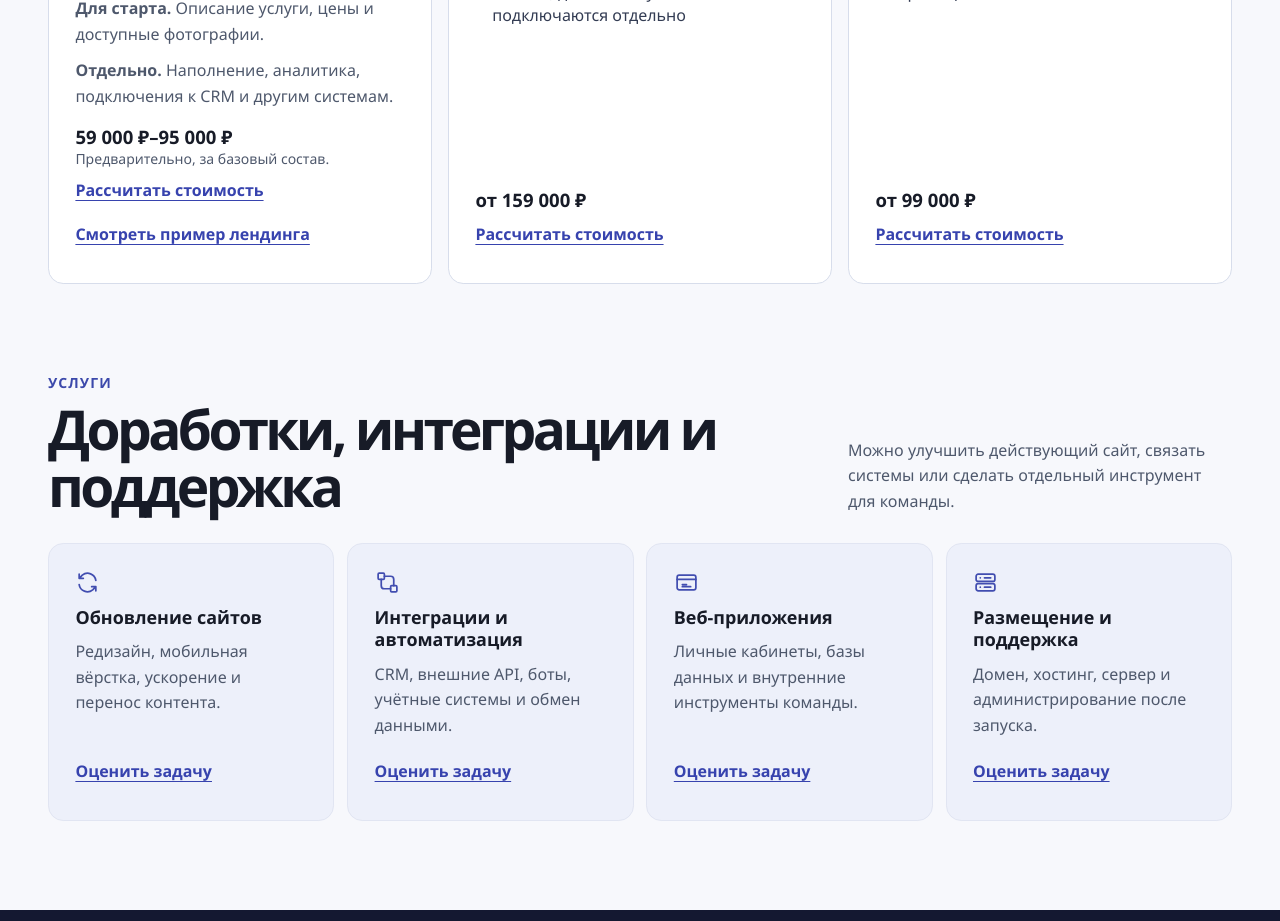
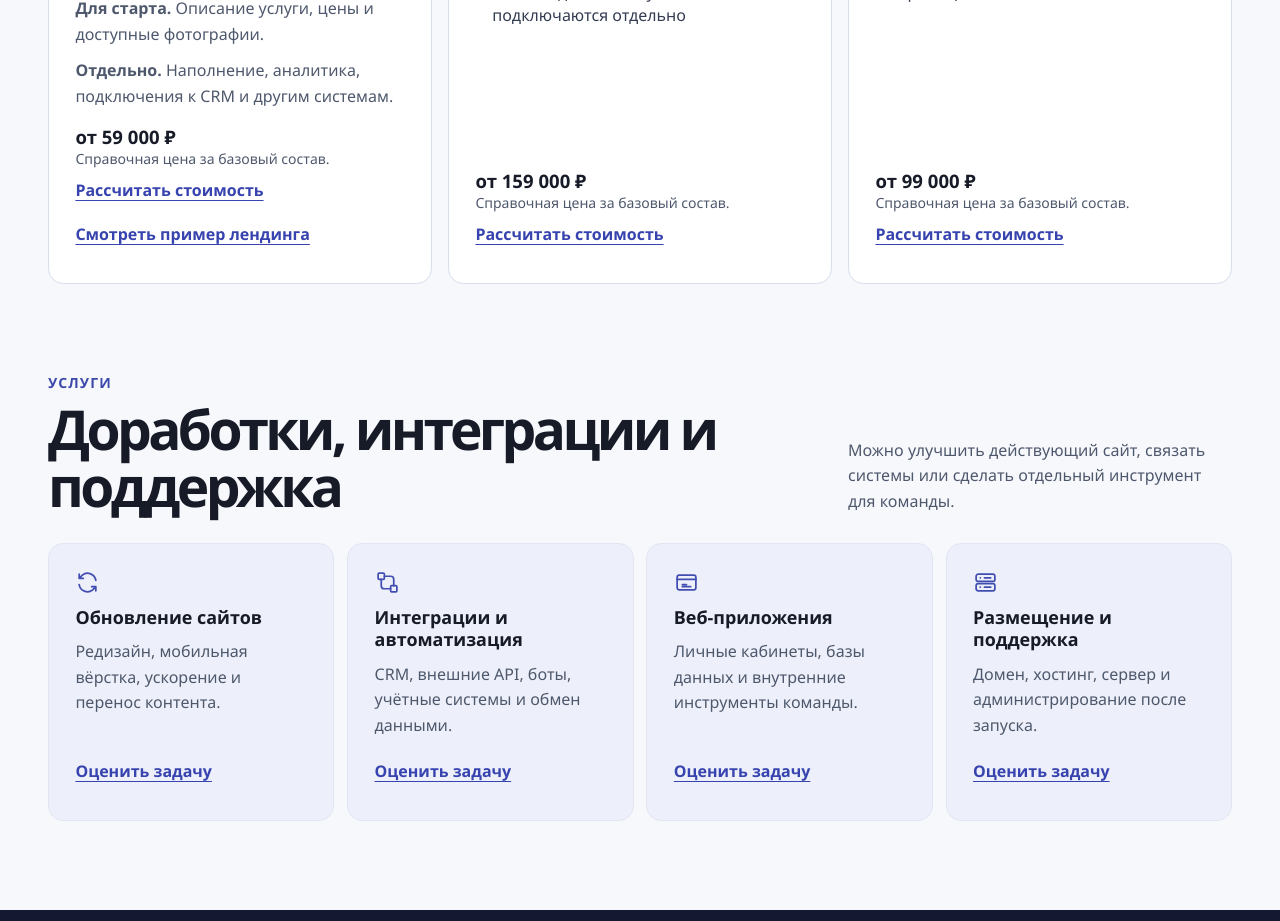
Before and after one commit to GrigValera/creator-site, a React (Vite) app: page / in a window 1280 px wide. Shown: the part 1660-2581 px from the top of the page. Built offline with nearby package versions, Linux system fonts and the light colour scheme.

Commit message:
Show consistent starting prices across the estimate flow

```diff
--- a/src/features/estimate/EstimateSummary.jsx
+++ b/src/features/estimate/EstimateSummary.jsx
@@ -8,8 +8,10 @@ export function EstimateSummary({ result, projectTotal }) {
       <li>{describeOption(result.project)}</li>
       {result.options.map(item => <li key={item.id}>{describeOption(item)}</li>)}
     </ul>
-    {result.total && result.separate.length > 0 && <p>В диапазон входят только позиции, для которых указана цена.</p>}
+    {result.total && result.separate.length > 0 && <p>Позиции без указанной цены оцениваются отдельно.</p>}
     {result.recurring && <p>Хостинг и обслуживание могут потребовать регулярной оплаты.</p>}
-    <p>Окончательная стоимость и сроки зависят от согласованного объёма работ.</p>
+    <p>{result.total
+      ? 'Цена справочная. Стоимость и сроки уточним после обсуждения задачи.'
+      : 'Стоимость и сроки оценим после обсуждения задачи.'}</p>
   </div>
 }
--- a/src/features/estimate/EstimateWizard.jsx
+++ b/src/features/estimate/EstimateWizard.jsx
@@ -20,7 +20,8 @@ export function EstimateWizard({ onBrief, ...selection }) {
     </ol>
     <div className={styles.panel}>
       <h3 ref={wizard.title} tabIndex={-1}>{heading}</h3>
-      {step === 'extras' && <p className={styles.hint}>Можно выбрать несколько вариантов или пропустить шаг.</p>}
+      {step === 'project' && <p className={styles.hint}>Цены справочные. Уточним стоимость после обсуждения задачи.</p>}
+      {step === 'extras' && <p className={styles.hint}>Выберите нужные дополнения или пропустите шаг. Цены справочные.</p>}
       {step === 'scope' && <p className={styles.hint}>Ответьте на то, что уже известно. Это поможет оценить работы с индивидуальной стоимостью.</p>}
       {step === 'goal' && <EstimateChoices label={heading} name="goal" items={routes}
         isSelected={id => id === route.id} onSelect={wizard.chooseRoute} />}
--- a/src/features/estimate/estimate.ts
+++ b/src/features/estimate/estimate.ts
@@ -81,10 +81,9 @@ export function estimate(route: Route, projectId: string, extras: readonly strin
 
 const rubles = new Intl.NumberFormat('ru-RU', { style: 'currency', currency: 'RUB', maximumFractionDigits: 0 })
 export function formatEstimate(total?: Range) {
-  return total ? `${rubles.format(total[0] * 1000)}–${rubles.format(total[1] * 1000)}` : 'Индивидуальная оценка'
+  return total ? `от ${rubles.format(total[0] * 1000)}` : 'Индивидуальная оценка'
 }
 
 export function formatFrom(route: Route, projectId: string) {
-  const price = estimate(route, projectId, []).total?.[0]
-  return price === undefined ? 'По задаче' : `от ${rubles.format(price * 1000)}`
+  return formatEstimate(estimate(route, projectId, []).total)
 }
--- a/src/features/estimate/wizardModel.js
+++ b/src/features/estimate/wizardModel.js
@@ -47,7 +47,8 @@ export function createBrief({ route, result, site, scope, needsScope, projectTot
     ...(needsScope ? scopeFields.flatMap(({ name, label }) => scope[name]?.trim()
       ? [`${label} ${scope[name].trim()}`] : []) : []),
     `Ориентир: ${projectTotal}`,
-    result.total && result.separate.length ? 'Работы без цены в диапазон не входят.' : '',
+    result.total ? 'Цена справочная. Стоимость уточняется после обсуждения задачи.' : '',
+    result.total && result.separate.length ? 'Позиции без указанной цены оцениваются отдельно.' : '',
   ].filter(Boolean).join('\n')
   return { content, project: result.project.name, range: projectTotal }
 }
--- a/src/pages/home/Offers.jsx
+++ b/src/pages/home/Offers.jsx
@@ -1,7 +1,7 @@
 import { Section, SectionIntro } from '../../shared/layout/Section'
 import layout from '../../shared/layout/Section.module.css'
 import { Icon } from '../../shared/ui/Icon'
-import { estimate, formatEstimate, formatFrom, routes } from '../../features/estimate/estimate'
+import { formatFrom, routes } from '../../features/estimate/estimate'
 import { landingExample } from './portfolioContent'
 import { solutions, services } from './offerContent'
 import styles from './Offers.module.css'
@@ -20,10 +20,8 @@ export function Solutions({ onSelect }) {
         {item.materials && <p><strong>Для старта.</strong> {item.materials}</p>}
         {item.additions && <p><strong>Отдельно.</strong> {item.additions}</p>}
         <div className={styles.cardEstimate}>
-          <p className={styles.startingPrice}>{item.id === 'landing'
-            ? formatEstimate(estimate(routes[0], item.id, []).total)
-            : formatFrom(routes[0], item.id)}</p>
-          {item.id === 'landing' && <p className={styles.estimateNote}>Предварительно, за базовый состав.</p>}
+          <p className={styles.startingPrice}>{formatFrom(routes[0], item.id)}</p>
+          <p className={styles.estimateNote}>Справочная цена за базовый состав.</p>
           <a href="#estimate" className={layout.actionLink} onClick={() => onSelect('new', item.id)}>
             Рассчитать стоимость<span className={layout.visuallyHidden}> — {item.title.toLowerCase()}</span>
           </a>
--- a/src/pages/home/faqContent.js
+++ b/src/pages/home/faqContent.js
@@ -1,5 +1,5 @@
 export const faq = [
-  ['Что входит в предварительную оценку?', 'Стоимость выбранного решения и дополнений, для которых известен диапазон. Сложные интеграции, лицензии и регулярные платежи оцениваются отдельно.'],
+  ['Что входит в предварительную оценку?', 'Стартовая цена выбранного решения и дополнений, для которых она известна. Сложные интеграции, лицензии и регулярные платежи оцениваются отдельно.'],
   ['Можно обновить существующий сайт?', 'Да. Начнём с адреса сайта, описания проблемы и результата, которого вы хотите добиться.'],
   ['Можно подключить уже используемую CRM?', 'Да, если у системы есть подходящий интерфейс обмена данными. Состав и стоимость подключения определим после изучения задачи.'],
   ['Что происходит после запуска?', 'Передадим доступы и документацию. Обновления, хостинг и поддержку можно обсудить отдельно.'],
```
Also changed, not shown: 1 other file (tests, documents, lock files or other folders).
